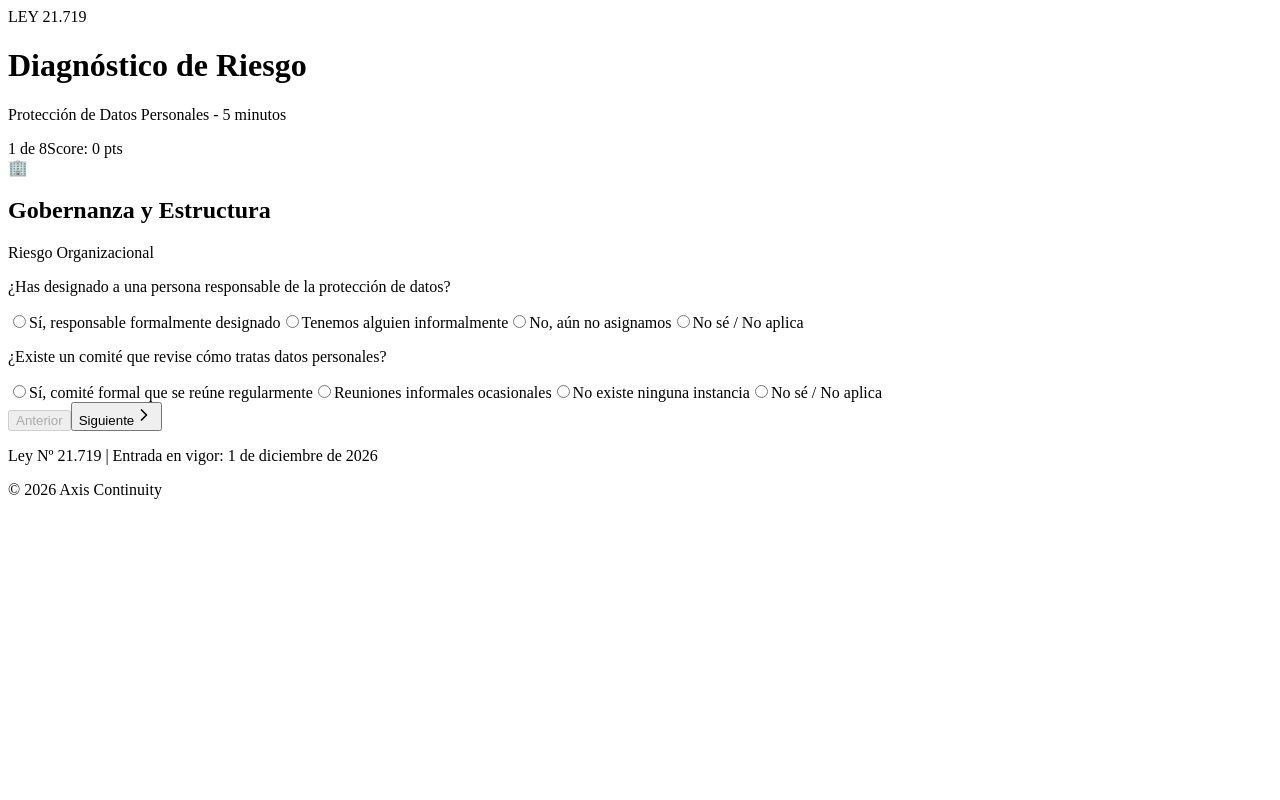
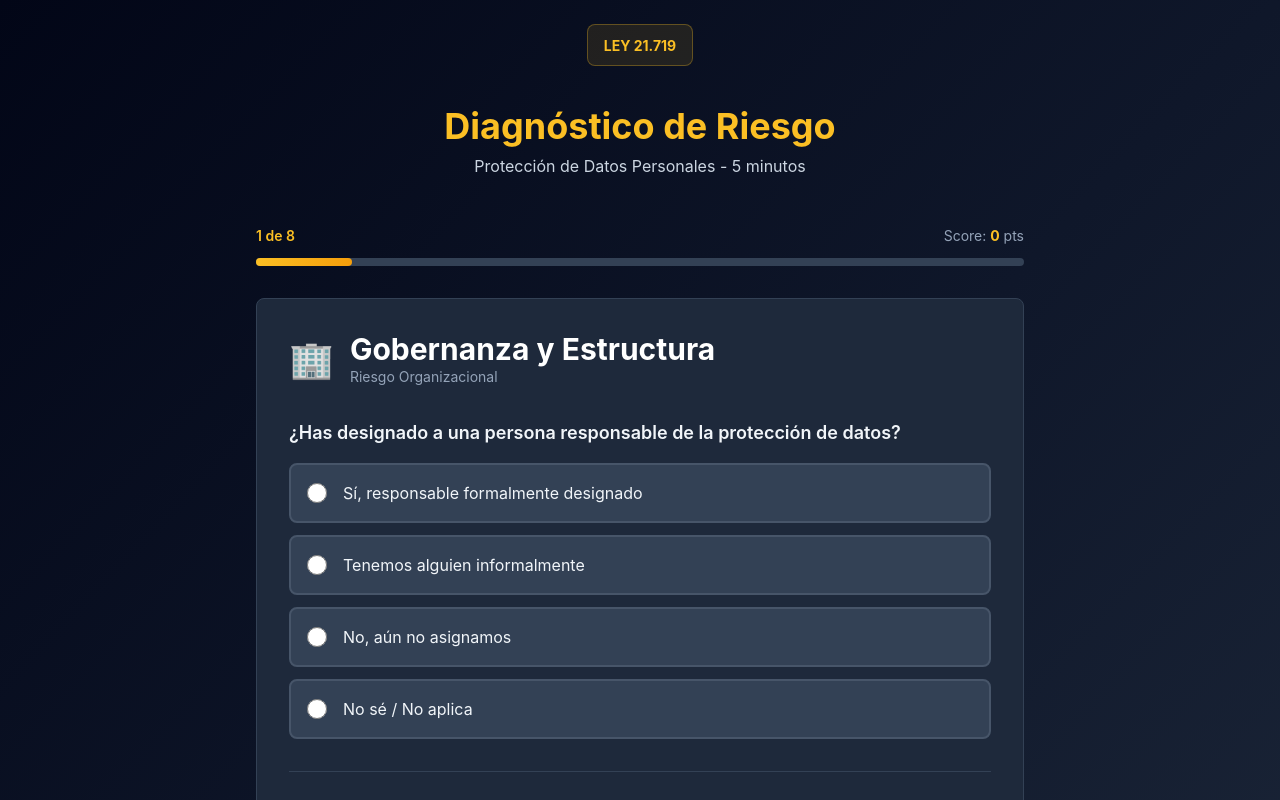
Before and after one commit to christiancontreras-ship-it/Analisis_Datos, a Next.js app: page / in a window 1280 px wide. Shown: the top 800 px of the page. Built offline with nearby package versions, Linux system fonts and the light colour scheme.

Commit message:
Agregar layout.jsx

```diff
--- /dev/null
+++ b/app/layout.jsx
@@ -0,0 +1,14 @@
+import './globals.css'
+
+export const metadata = {
+  title: 'Diagnóstico - Ley 21.719',
+  description: 'Diagnóstico interactivo de protección de datos',
+}
+
+export default function RootLayout({ children }) {
+  return (
+    <html lang="es">
+      <body>{children}</body>
+    </html>
+  )
+}
```
